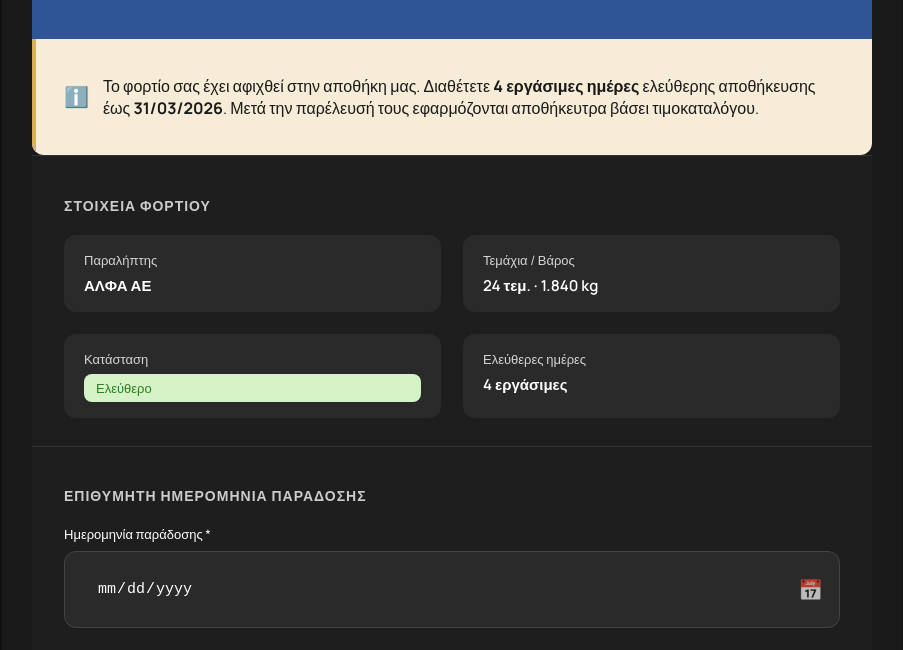
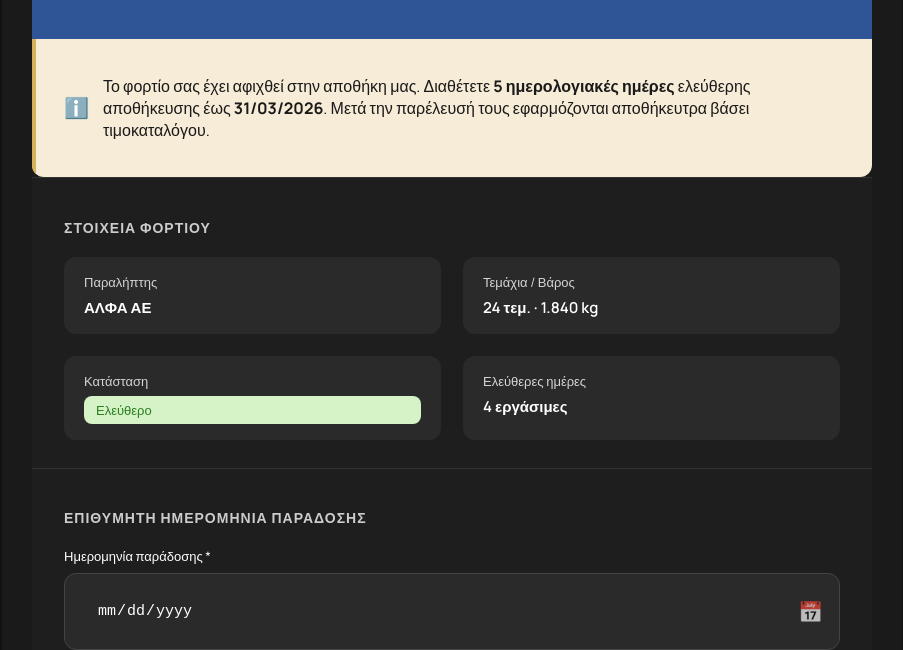
Before and after one commit to irenegoldair/bv2, a plain HTML site: page index.html in a window 1280 px wide. Shown: the part 185-835 px from the top of the page, without its empty margins (188-1091 px from the left). Drawn offline with Linux system fonts and the light colour scheme.

Commit message:
Add files via upload

```diff
--- a/index.html
+++ b/index.html
@@ -37,7 +37,7 @@
         <div class="header-info">
             <span class="info-icon">ℹ️</span>
             <p>Το φορτίο σας έχει αφιχθεί στην αποθήκη μας. Διαθέτετε
-                <strong>4 εργάσιμες ημέρες</strong> ελεύθερης αποθήκευσης
+                <strong>5 ημερολογιακές ημέρες</strong> ελεύθερης αποθήκευσης
                 έως <strong>31/03/2026</strong>. Μετά την παρέλευσή τους εφαρμόζονται αποθήκευτρα βάσει τιμοκαταλόγου.
             </p>
         </div>
```
